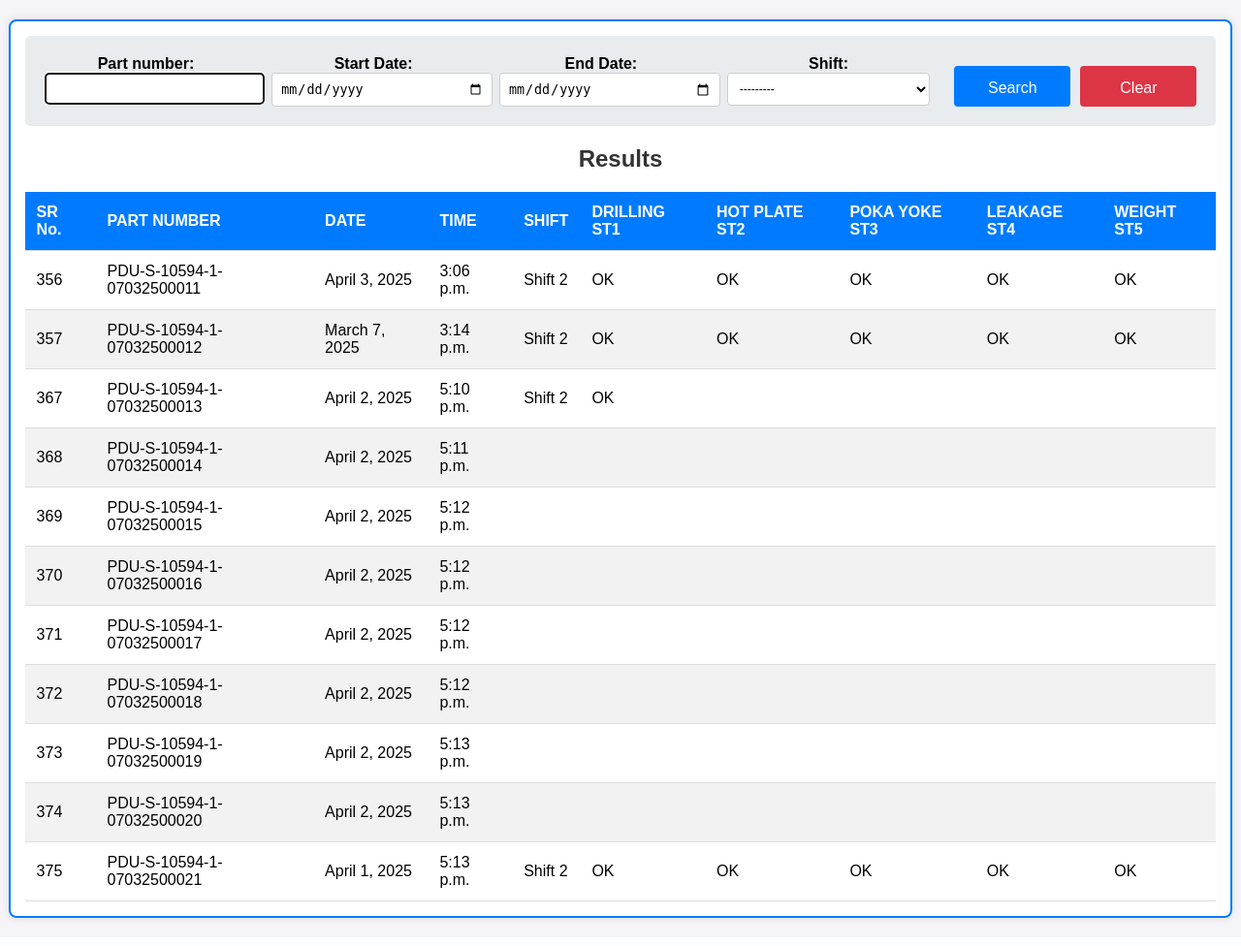
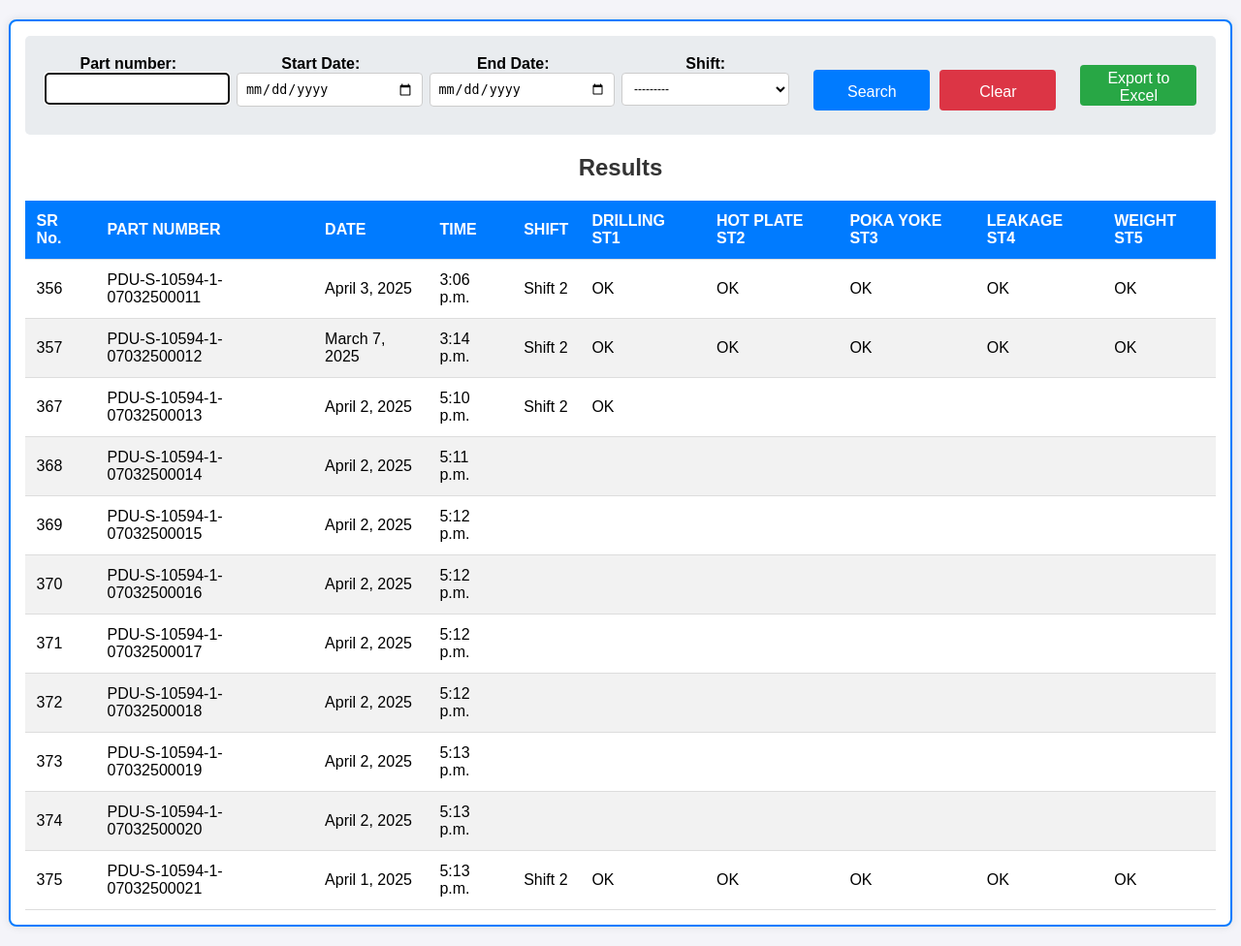
Before and after one commit to Rahul-1111/Traceability_Jamdade, a Django app: page /search/ in a window 1280 px wide. Shown: the part 82-1058 px from the top of the page at 97% size. Before the commit the page ends 1035 px from the top, so only its background shows below. Run offline with Django 5.2, Linux system fonts and the light colour scheme; data comes from the database, SQL or seed files in the repository.

Commit message:
addd export data

```diff
--- a/track/templates/track/search_parts.html
+++ b/track/templates/track/search_parts.html
@@ -181,7 +181,11 @@
                 <button type="submit">Search</button>
                 <a href="{% url 'search_parts' %}" class="clear-button">Clear</a>
             </div>
-
+            <div class="form-buttons" style="justify-content: center; margin-bottom: 10px;">
+                <a href="{% url 'export_parts' %}?{{ request.GET.urlencode }}" class="clear-button" style="background-color: #28a745;">
+                    Export to Excel
+                </a>
+            </div>
         </form>
 
         <h2>Results</h2>
--- a/track/urls.py
+++ b/track/urls.py
@@ -1,9 +1,10 @@
 from django.urls import path
-from .views import plc_status, generate_qr_code_view, fetch_torque_data, combined_page,search_parts
+from .views import plc_status, generate_qr_code_view, fetch_torque_data, combined_page,search_parts, export_parts_to_excel
 
 urlpatterns = [
     path('', combined_page, name='combined_page'),
     path('search/', search_parts, name='search_parts'),
+    path('export/', export_parts_to_excel, name='export_parts'),
     path('plc_statuses/', plc_status, name='plc_statuses'),  # ✅ Ensure this matches JS
     path('generate_qr_code/', generate_qr_code_view, name='generate_qr_codes'),  # ✅ Ensure this matches JS
     path('fetch_torque_data/', fetch_torque_data, name='fetch_torque_data'),  # ✅ Ensure this matches JS
--- a/track/views.py
+++ b/track/views.py
@@ -1,5 +1,5 @@
 from django.shortcuts import render
-from django.http import JsonResponse
+from django.http import JsonResponse, HttpResponse
 from .models import TraceabilityData
 import logging
 from .qr_utils import generate_qr_code  # ✅ Using latest QR code function
@@ -9,6 +9,7 @@ from pymodbus.client import ModbusTcpClient
 import time
 import threading
 from .plc_utils import PLC_MAPPING
+import pandas as pd
 
 logger = logging.getLogger(__name__)
 # Shared dictionary for storing PLC statuses
@@ -149,3 +150,22 @@ def search_parts(request):
     queryset = TraceabilityData.objects.all()
     filter = TraceabilityDataFilter(request.GET, queryset=queryset)
     return render(request, 'track/search_parts.html', {'filter': filter})
+
+def export_parts_to_excel(request):
+    # Apply the same filters used on the search page
+    queryset = TraceabilityData.objects.all()
+    trace_filter = TraceabilityDataFilter(request.GET, queryset=queryset)
+
+    # Convert queryset to DataFrame
+    data = trace_filter.qs.values(
+        'sr_no', 'part_number', 'date', 'time', 'shift',
+        'st1_result', 'st2_result', 'st3_result', 'st4_result', 'st5_result'
+    )
+    df = pd.DataFrame(data)
+
+    # Create Excel file in memory
+    response = HttpResponse(content_type='application/vnd.ms-excel')
+    response['Content-Disposition'] = 'attachment; filename="traceability_data.xlsx"'
+    df.to_excel(response, index=False)
+
+    return response
```
